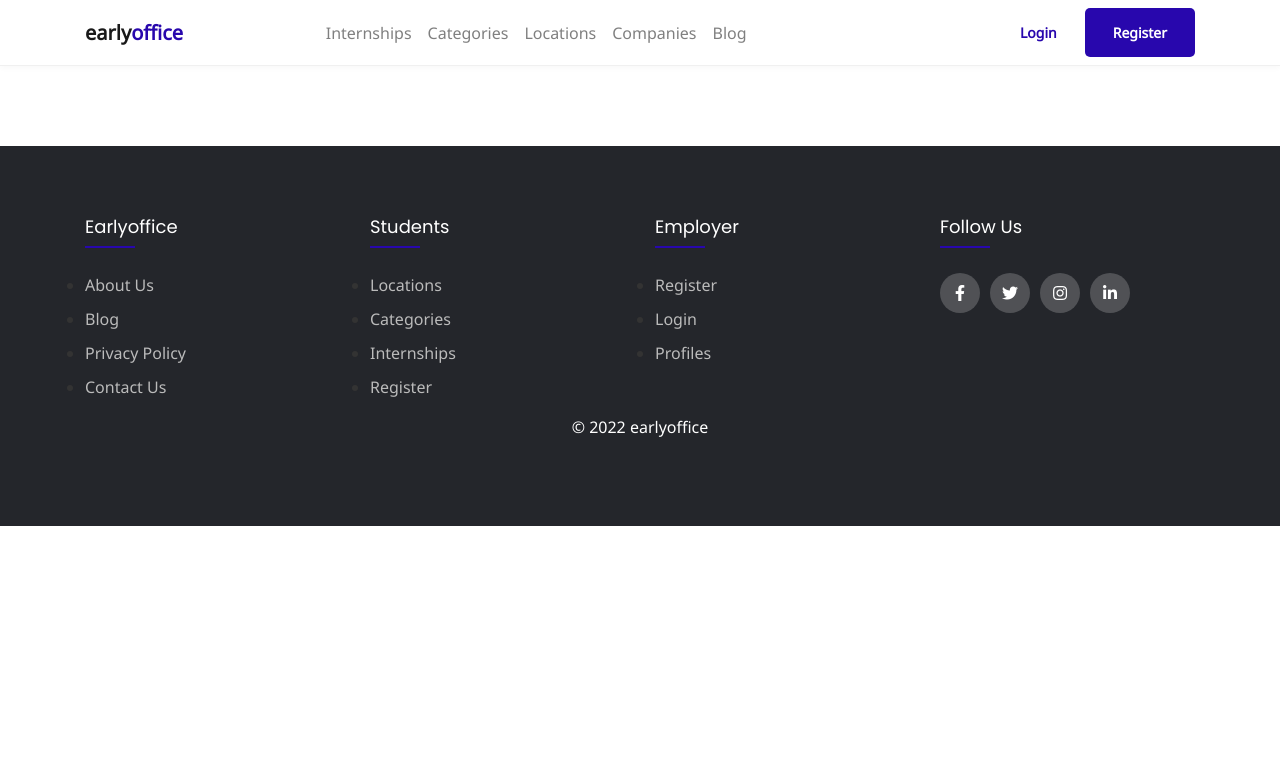
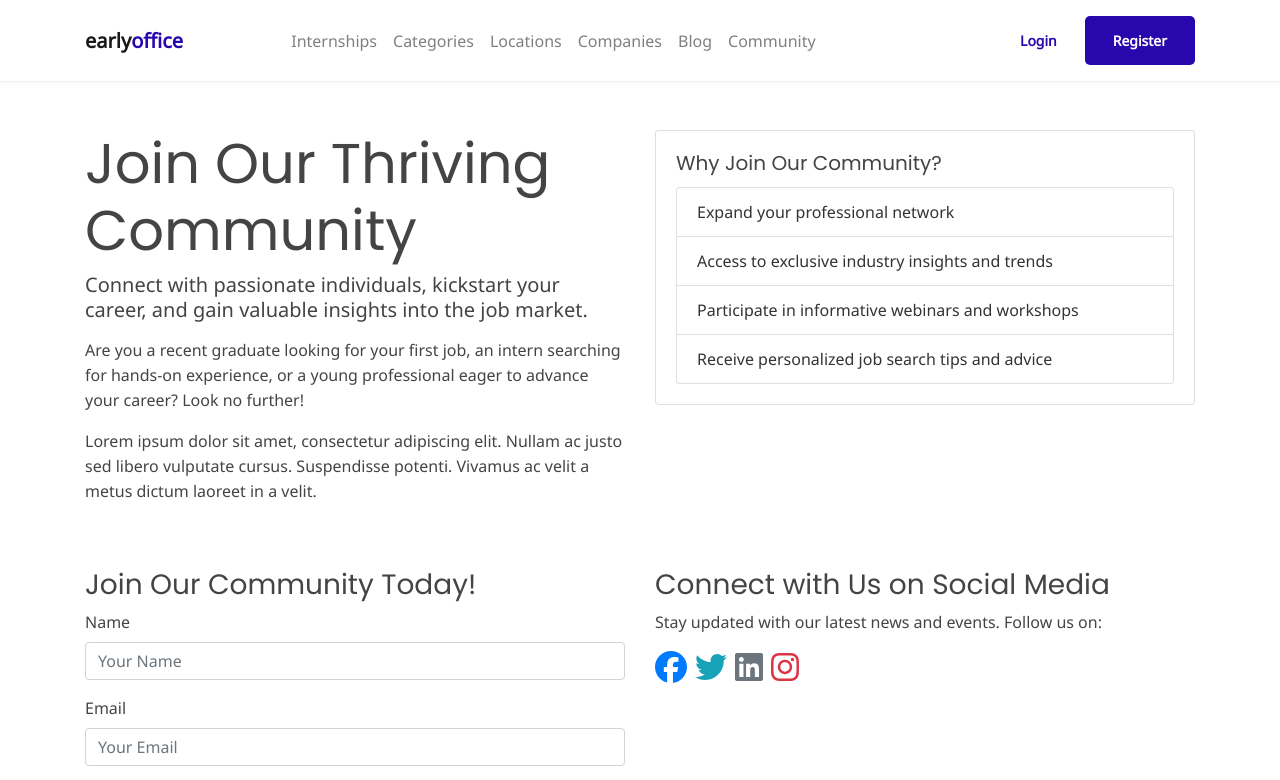
Before and after one commit to boluwatifeajayi/earlyoffice, a React (Create React App) app in the folder client/: page /community in a window 1280 px wide. Shown: the top 780 px of the page. Built offline with nearby package versions, Linux system fonts and the light colour scheme.

Commit message:
goingggg

```diff
--- a/client/src/App.js
+++ b/client/src/App.js
@@ -41,6 +41,7 @@ import PostCategory from './pages/admin/post/PostCategory';
 import UpdatePost from './pages/admin/post/UpdatePost';
 import UpdateJob from './pages/employer/job/UpdateJob';
 import StudentPlus from './pages/student/job/StudentPlus';
+import Communities from './pages/stateless/Community';
 
 
 
@@ -58,6 +59,7 @@ function App() {
         <Route path='/employer/login' element={<EmployerLogin/>}/>
         <Route path='/employer/register' element={<EmployerRegister/>}/>
         <Route path='/employer/createinternship' element={<CreateJob/>}/>
+        <Route path='/community' element={<Communities/>}/>
         <Route path='/internships' element={<Jobs/>}/>
         <Route path='/internship/:id/:companyname/:companylocation' element={<Job/>}/>
         <Route path='/internship/apply' element={<Apply/>}/>
--- a/client/src/components/layout/Header.jsx
+++ b/client/src/components/layout/Header.jsx
@@ -60,7 +60,7 @@ function Header() {
 
   return (
     <div>
-     <Navbar sticky='top' bg='' expand='md' className='btt' style={{ boxShadow: '0 2px 6px rgba(0, 0, 0, 0.03)', borderBottom: '1px solid #f0f0f0' }}>
+     <Navbar sticky='top' bg='' expand='md' className='btt p-3' style={{ boxShadow: '0 2px 6px rgba(0, 0, 0, 0.03)', borderBottom: '1px solid #f0f0f0' }}>
   <Container>
     <Link to='/'>
       <Navbar.Brand className='logo'>
@@ -95,6 +95,11 @@ function Header() {
             Blog
           </Nav.Link>
         )}
+        {!employer && (
+          <Nav.Link as={Link} to='/community'>
+            Community
+          </Nav.Link>
+        )}
 
       </Nav>
       <div className='ml-auto'>
@@ -104,7 +109,7 @@ function Header() {
               <i className='far disp text-primary fa-user mr-2'></i>
               <b>
                 <span className='disp'>Hello,</span>
-                {employer?.adminFirstName || student?.firstname || admin?.username} {employer?.currentCompany?.orgName || student?.currentStudent?.firstname || admin?.currentadmin?.username} 👋
+                {employer?.adminFirstName || student?.firstname || admin?.username} {employer?.currentCompany?.orgName || student?.currentStudent?.firstname || admin?.currentadmin?.username}
               </b>{' '}
             </Link>
             <button className='btn' onClick={onLogout}>
--- a/client/src/index.css
+++ b/client/src/index.css
@@ -1197,3 +1197,17 @@ ol{
 .btt{
   border-bottom: 1px solid #d9dce2;
 }
+
+
+@keyframes floating {
+  0%, 100% {
+    transform: translateY(0);
+  }
+  50% {
+    transform: translateY(-8px);
+  }
+}
+
+.animate-floating {
+  animation: floating 2s ease-in-out infinite;
+}
--- a/client/src/pages/Home.jsx
+++ b/client/src/pages/Home.jsx
@@ -49,7 +49,7 @@ function Home() {
       <div className="col-md-6 mt-6">
         <animated.div className="main-content-area" ref={ref} style={fadeIn}>
           <h3 className="main-heading ml-4"><b>Kickstart Your career with <span className='primary'>EarlyOffice</span></b></h3>
-          <p className="gray main-sub-text ml-4">Early Office bring students , youths, coppers and new grads to connect with the best companys in Nigeria ready to offer them internships and great work experiences</p>
+          <p className="gray main-sub-text ml-4">In Nigeria, thousands of young talents face the daunting challenge of entering the job market with limited experience. Our platform steps in to bridge this gap, ensuring that every applicant receives a response. We're here to eliminate the 'no experience, no job' dilemma.</p>
 
           <form className='home-search'>
             <div className="form-box">
@@ -115,7 +115,7 @@ function Home() {
         </animated.div>
       </div>
       <div className="col-md-6">
-        <img src={career} className="img-fluid ml-4 im" />
+        <img src={career} className="img-fluid ml-4 im animate-floating" />
       </div>
 
     </div>
@@ -258,23 +258,23 @@ function Home() {
           <p className="card-icon primary">
             <i className="fas fa-suitcase"></i>
           </p>
-          <h4>100+ Internships</h4>
-          <p>Early Office offers over 100 internship opportunities for students to gain practical experience in their fields of interest.</p>
+          <h4>Entry Level Only</h4>
+          <p>Early Office offers No experience overload, just opportunities for beginners and also very personalized.</p>
         </animated.div>
         <animated.div className="my-custom-card" ref={ref} style={cardAnimations}>
           <p className="card-icon primary">
             <i className="fas fa-users"></i>
           </p>
-          <h4>Other Benefits</h4>
-          <p>In addition to internships, Early Office provides other benefits such as career counseling, resume building, and interview preparation to help students succeed.</p>
+          <h4>Legit Jobs</h4>
+          <p>Fresh listings, limited competition, and up-to-date opportunities.</p>
 
         </animated.div>
         <animated.div className="my-custom-card" ref={ref} style={cardAnimations}>
           <p className="card-icon primary">
             <i className="fas fa-tachometer-alt"></i>
           </p>
-          <h4>Quick Response</h4>
-          <p>Early Office has a quick response time to inquiries and applications, ensuring that students can secure their desired internships as soon as possible.</p>
+          <h4>Guaranteed Responses</h4>
+          <p>Feedback for every application, your path to improvement, and applications are very easy.</p>
 
         </animated.div>
 
--- /dev/null
+++ b/client/src/pages/stateless/Community.jsx
@@ -0,0 +1,70 @@
+import React from 'react';
+import { FontAwesomeIcon } from '@fortawesome/react-fontawesome';
+import { faFacebook, faTwitter, faLinkedin, faInstagram } from '@fortawesome/free-brands-svg-icons';
+
+const Communities = () => {
+  return (
+    <section className="py-5">
+      <div className="container">
+        <div className="row">
+          <div className="col-lg-6">
+            <h2 className="display-4">Join Our Thriving Community</h2>
+            <p className="lead">
+              Connect with passionate individuals, kickstart your career, and gain valuable insights into the job market.
+            </p>
+            <p>
+              Are you a recent graduate looking for your first job, an intern searching for hands-on experience, or a young professional eager to advance your career? Look no further!
+            </p>
+            <p>
+              Lorem ipsum dolor sit amet, consectetur adipiscing elit. Nullam ac justo sed libero vulputate cursus.
+              Suspendisse potenti. Vivamus ac velit a metus dictum laoreet in a velit.
+            </p>
+          </div>
+          <div className="col-lg-6">
+            <div className="card">
+              <div className="card-body">
+                <h5 className="card-title">Why Join Our Community?</h5>
+                <ul className="list-group">
+                  <li className="list-group-item">Expand your professional network</li>
+                  <li className="list-group-item">Access to exclusive industry insights and trends</li>
+                  <li className="list-group-item">Participate in informative webinars and workshops</li>
+                  <li className="list-group-item">Receive personalized job search tips and advice</li>
+                </ul>
+              </div>
+            </div>
+          </div>
+        </div>
+
+        {/* Registration Form */}
+        <div className="row mt-5">
+          <div className="col-lg-6">
+            <h3>Join Our Community Today!</h3>
+            <form>
+              <div className="form-group">
+                <label htmlFor="name">Name</label>
+                <input type="text" className="form-control" id="name" placeholder="Your Name" />
+              </div>
+              <div className="form-group">
+                <label htmlFor="email">Email</label>
+                <input type="email" className="form-control" id="email" placeholder="Your Email" />
+              </div>
+              <button type="submit" className="btn btn-primary">Sign Up</button>
+            </form>
+          </div>
+          <div className="col-lg-6">
+            <h3>Connect with Us on Social Media</h3>
+            <p>Stay updated with our latest news and events. Follow us on:</p>
+            <ul className="list-inline">
+              <li className="list-inline-item"><a href="#" className="text-primary"><FontAwesomeIcon icon={faFacebook} size="2x" /></a></li>
+              <li className="list-inline-item"><a href="#" className="text-info"><FontAwesomeIcon icon={faTwitter} size="2x" /></a></li>
+              <li className="list-inline-item"><a href="#" className="text-secondary"><FontAwesomeIcon icon={faLinkedin} size="2x" /></a></li>
+              <li className="list-inline-item"><a href="#" className="text-danger"><FontAwesomeIcon icon={faInstagram} size="2x" /></a></li>
+            </ul>
+          </div>
+        </div>
+      </div>
+    </section>
+  );
+};
+
+export default Communities;
--- a/client/src/pages/student/job/StudentDashboard.js
+++ b/client/src/pages/student/job/StudentDashboard.js
@@ -59,6 +59,31 @@ function StudentDashboard() {
     }
   };
 
+  const getStatusForStudent = (job, studentFirstName) => {
+    const studentApplication = job.student.find(
+      student => theStudent.first === studentFirstName
+    );
+
+    if (studentApplication) {
+      return (
+        <Badge
+        className='text-white'
+          color={
+            studentApplication.status === 'accepted'
+              ? 'success'
+              : studentApplication.status === 'declined'
+              ? 'danger'
+              : 'warning'
+          }
+        >
+          {studentApplication.status}
+        </Badge>
+      );
+    } else {
+      return <span className="text-muted">Not Applied</span>;
+    }
+  };
+
 
 
   if(isLoading){
@@ -85,13 +110,13 @@ function StudentDashboard() {
           </div>
           <div className="col-md-4">
             <Link to="/student/profile/update">
-              <button className="btn btn-success">Update Profile</button>
+              <h5 className="primary"><i className='fa fa-user'></i>Update Profile</h5>
             </Link>
           </div>
           <div className="col-md-4">
           <button className="btn btn-sm btn-dark mt-3">
             <Link to='/student/plus' className='text-white'>
-            Activate Earlyoffice Plus
+              Try Premium
             </Link>
 
             </button>
@@ -118,14 +143,27 @@ function StudentDashboard() {
                   <td>{job.org.orgName}</td>
                   <td>{job.jobName}</td>
                   <td>
-                    {job.student[0]?.status ? (
-                      <Badge color={job.student[0].status === 'accepted' ? 'success' : job.student[0].status === 'declined' ? 'danger' : 'warning'}>
-                        <strong>{job.student[0].status}</strong>{' '}
-                        {job.student[0].status === 'accepted' && <span>(expect an email soon)</span>}
-                      </Badge>
-                    ) : (
-                      <span className="text-muted">Not Applied</span>
-                    )}
+                  {
+  job.student.some(student => student.studentId === theStudent._id) ? (
+    <Badge className='text-white' color={
+      job.student.find(student => student.studentId === theStudent._id)?.status === 'accepted'
+        ? 'success'
+        : job.student.find(student => student.studentId === theStudent._id)?.status === 'declined'
+          ? 'danger'
+          : 'warning'
+    }>
+      <strong>
+        {job.student.find(student =>student.studentId === theStudent._id)?.status}
+      </strong>{' '}
+      {job.student.find(student => student.studentId === theStudent._id)?.status === 'accepted' && (
+        <span>(expect an email soon)</span>
+      )}
+    </Badge>
+  ) : (
+    <span className="text-muted">Not Applied</span>
+  )
+}
+
                   </td>
                 </tr>
               ))}
```
Also changed, not shown: client/src/pages/student/job/StudentPlus.js (+48 -14 lines), 13 other files (tests, documents, lock files or other folders).
